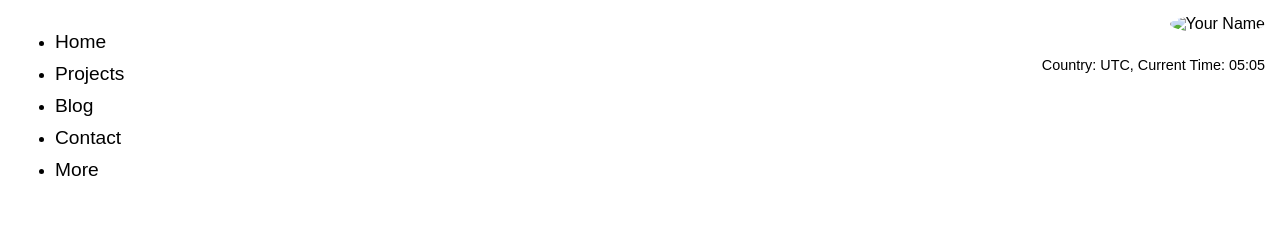
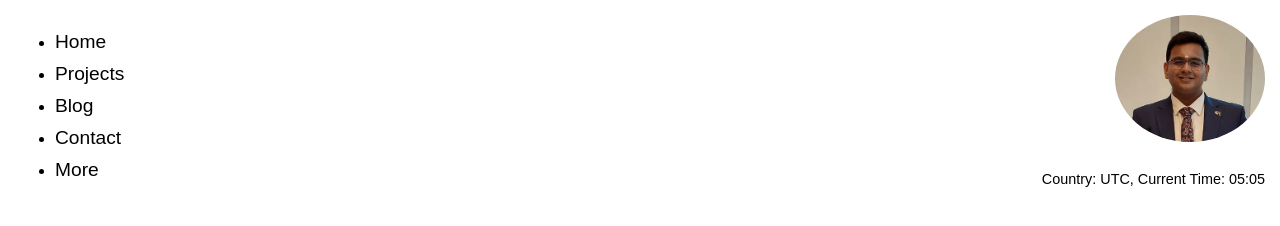
Before and after one commit to NarayanAkshay11/PersonalWeb, a plain HTML site: page index.html in a window 1280 px wide. Drawn offline with Linux system fonts and the light colour scheme.

Commit message:
Update index.html

```diff
--- a/index.html
+++ b/index.html
@@ -4,7 +4,7 @@
     <meta charset="UTF-8">
     <meta name="viewport" content="width=device-width, initial-scale=1.0">
     <link rel="stylesheet" href="styles.css">
-    <title>Your Portfolio</title>
+    <title>Akshay Narayanan</title>
 </head>
 <body>
 
@@ -23,8 +23,8 @@
     <div class="header-container">
         <div class="profile-container">
             <div class="profile-image">
-                <!-- Add your image source here -->
-                <img src="your-image.jpg" alt="Your Name">
+
+                <img src="Screenshot 2023-05-19 220240.png" alt="Your Name">
                 <div class="wobbly-animation"></div>
             </div>
             <div class="location-info">
```
